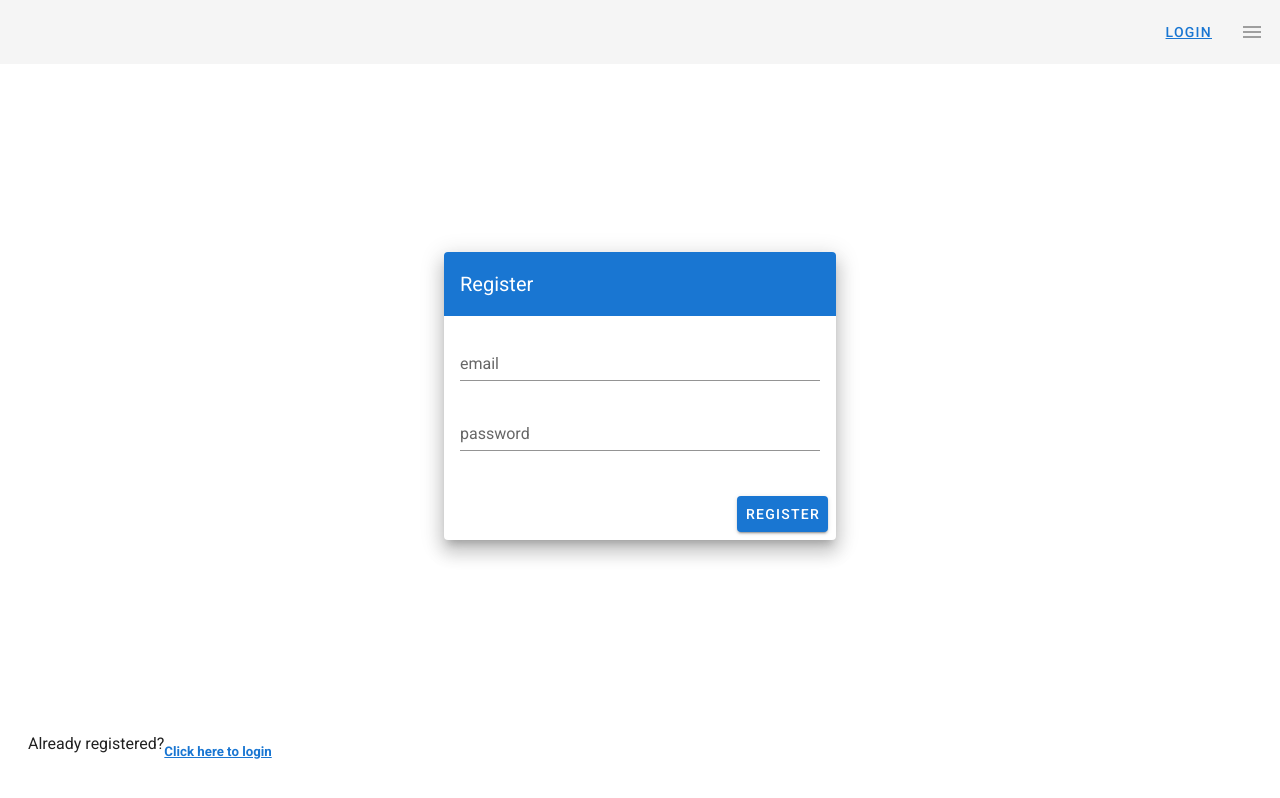
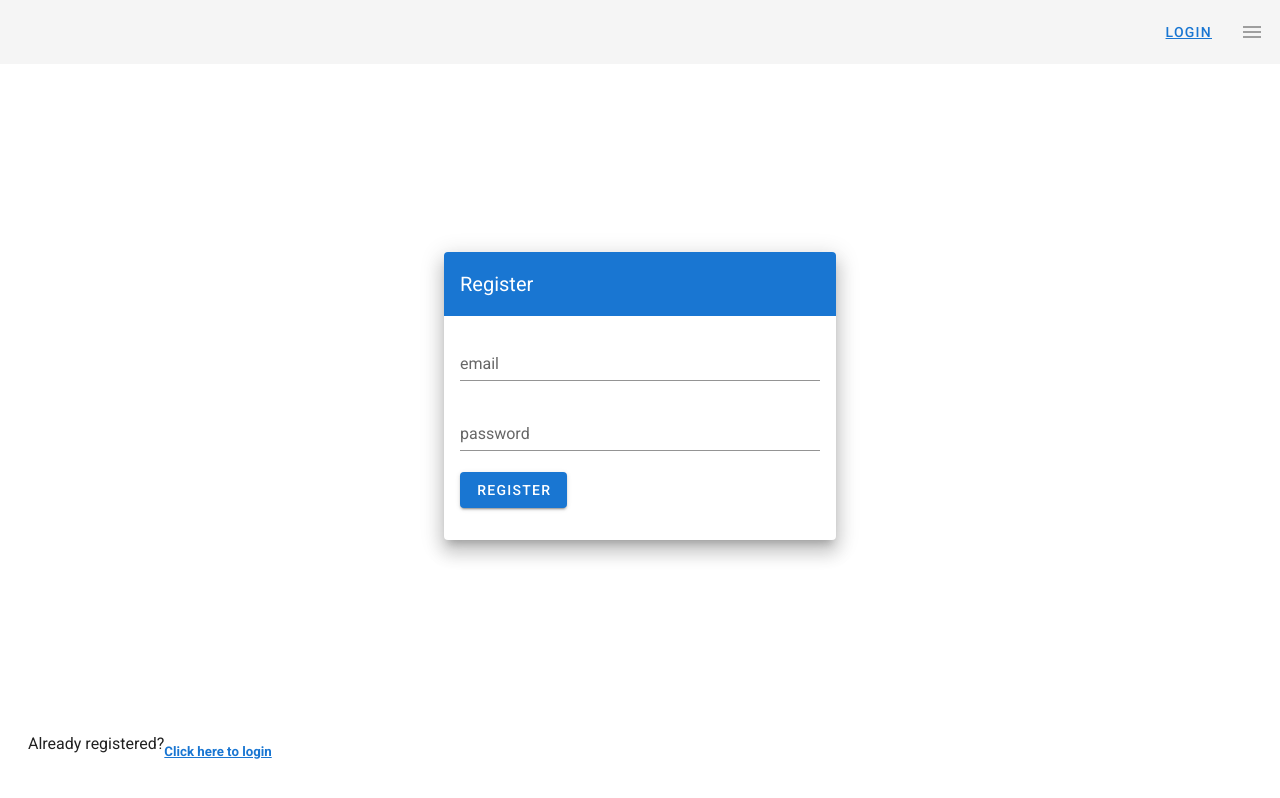
Before and after one commit to ericleroy1/2020newsapp, a Vue app: page /#/register in a window 1280 px wide. Shown: the top 798 px of the page. Built offline with nearby package versions, Linux system fonts and the light colour scheme.

Commit message:
minor changes

```diff
--- a/package.json
+++ b/package.json
@@ -7,6 +7,7 @@
     "build": "vue-cli-service build"
   },
   "dependencies": {
+    "axios": "^0.19.2",
     "core-js": "^3.6.5",
     "firebase": "^7.16.0",
     "vue": "^2.6.11",
--- a/src/main.js
+++ b/src/main.js
@@ -3,8 +3,27 @@ import App from './App.vue'
 import router from './router'
 import store from './store'
 import vuetify from './plugins/vuetify';
+import axios from "axios";
+import firebase from "firebase/app"
 
+Vue.prototype.$axios = axios
 Vue.config.productionTip = false
+
+const firebaseConfig = {
+  apiKey: "AIzaSyBbU7DkCcyuZiDynO56fLAg4feCiNJ6ozY",
+  authDomain: "newsapp-32dbc.firebaseapp.com",
+  databaseURL: "https://newsapp-32dbc.firebaseio.com",
+  projectId: "newsapp-32dbc",
+  storageBucket: "newsapp-32dbc.appspot.com",
+  messagingSenderId: "369097604086",
+  appId: "1:369097604086:web:6a7272319f290f518fe5d7",
+  measurementId: "G-ZW3VQX3EVF"
+};
+// Initialize Firebase
+firebase.initializeApp(firebaseConfig);
+firebase.analytics();
+
+
 
 new Vue({
   router,
--- a/src/router/index.js
+++ b/src/router/index.js
@@ -23,7 +23,7 @@ const routes = [
 	{
 		path: "/mylist",
 		name: "MyListPage",
-		component: MyListPage
+    component: MyListPage,
 	},
 	{
 		path: "/login",
--- a/src/views/RegisterPage.vue
+++ b/src/views/RegisterPage.vue
@@ -10,12 +10,12 @@
 								<v-spacer />
 							</v-toolbar>
 							<v-card-text>
-								<v-form>
+								<v-form @submit.prevent="pressed">
 									<v-text-field
 										v-model="email"
 										label="email"
 										name="register"
-										type="text"
+										type="email"
 									/>
 
 									<v-text-field
@@ -25,11 +25,12 @@
 										name="password"
 										type="password"
 									/>
+									<v-btn type="submit" color="primary">Register</v-btn>
 								</v-form>
 							</v-card-text>
 							<v-card-actions>
 								<v-spacer />
-								<v-btn v-on:click="register" color="primary">Register</v-btn>
+
 							</v-card-actions>
 						</v-card>
 					</v-col>
@@ -44,7 +45,9 @@
 </template>
 
 <script>
-import firebase from "firebase";
+import * as firebase from "firebase/app";
+import "firebase/auth";
+
 import { mapActions } from "vuex";
 import { mapState } from "vuex";
 export default {
@@ -52,28 +55,20 @@ export default {
 	data() {
 		return {
 			email: "",
-			password: ""
+			password: "",
+			error: ""
 		};
 	},
 	methods: {
-		register: function(e) {
-			firebase
-				.auth()
-				.createUserWithEmailAndPassword(this.email, this.password)
-				.then(function() {
-					alert("Your account has been created!");
-				})
-				.then(
-					user => {
-						this.$router.push("/login");
-					},
-					err => {
-						alert(err.message);
-					}
-				);
-			e.preventDefault();
-			this.$store.commit("SET_CURRENT_USER", this.email);
-		}
+		async pressed(){
+			try{
+			firebase.auth().createUserWithEmailAndPassword(this.email, this.password)
+			alert("Registration Successful")
+			this.$router.replace({name: "Home"})
+			}catch(err){
+				console.log(err)
+			}
+		},
 	}
 };
 </script>
```
Also changed, not shown: 1 other file (tests, documents, lock files or other folders).
